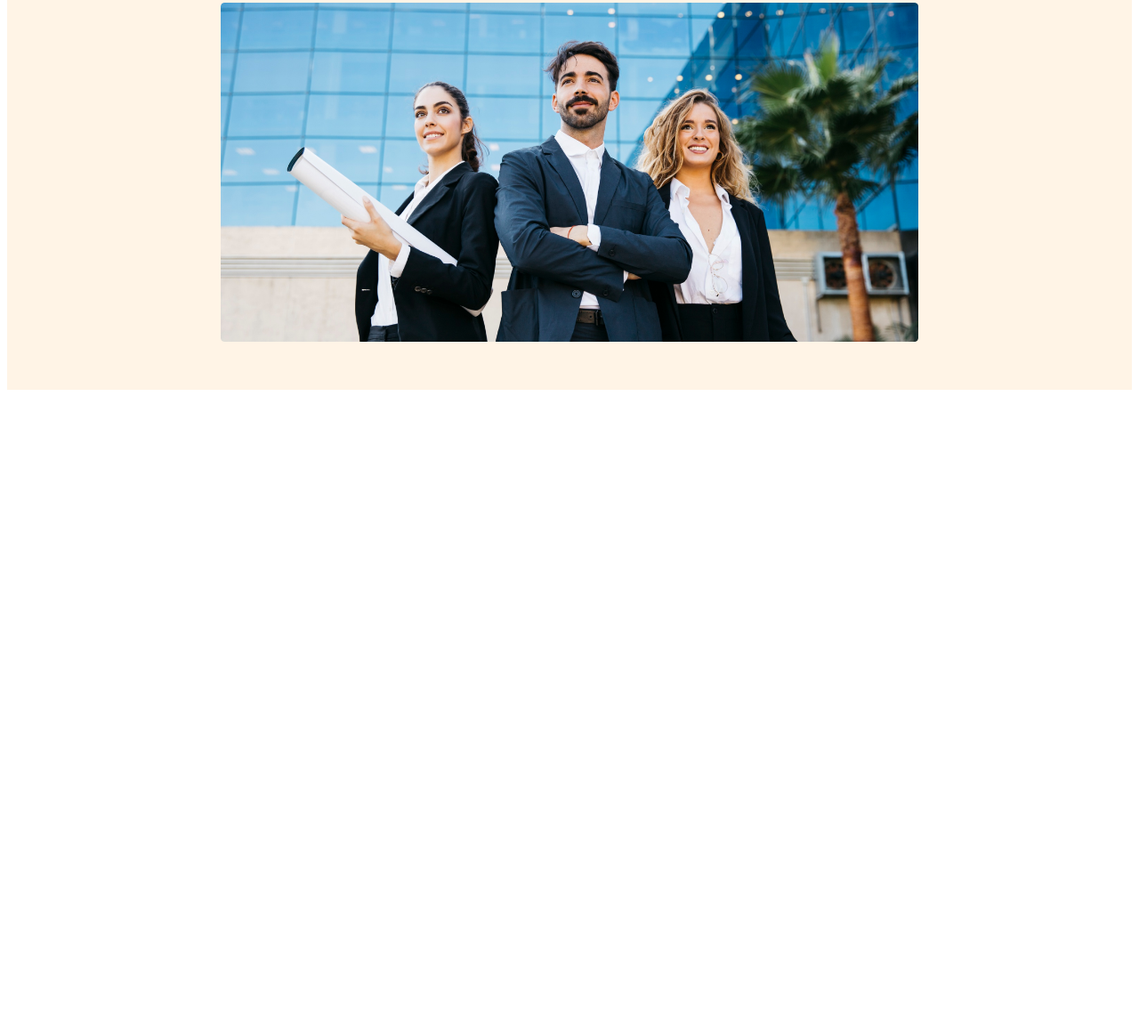
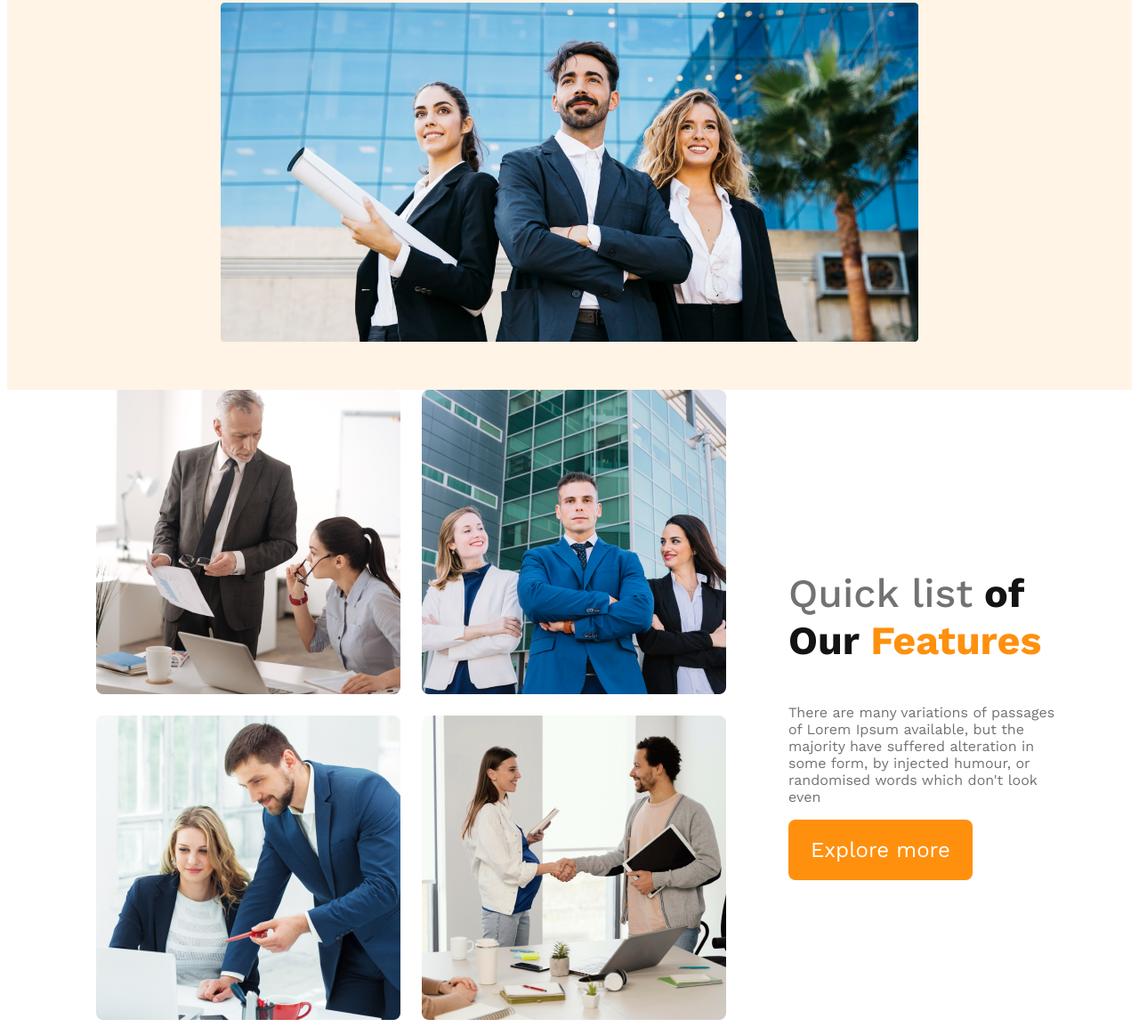
Before and after one commit to sohan704/g3-architects, a plain HTML site: page index.html in a window 1280 px wide. Shown: the part 565-1719 px from the top of the page at 89% size. Before the commit the page ends 1011 px from the top, so only its background shows below. Drawn offline with nearby package versions, Linux system fonts and the light colour scheme.

Commit message:
features content added

```diff
--- a/index.html
+++ b/index.html
@@ -7,6 +7,7 @@
   <link rel="stylesheet" href="styles/styles.css">
 </head>
 <body>
+  <!-- header starting -->
    <header>
        <nav >
         <h3 class="nav-title">
@@ -34,8 +35,22 @@
             <img src="images/banner.png" alt="">
        </div>
    </header>
+   <!-- header end -->
    <main>
-
+     <!-- features section start -->
+     <section class="teams-container">
+          <div class="teams-img-container">
+               <img src="images/team1.png" alt="">
+               <img src="images/team2.png" alt="">
+               <img src="images/team3.png" alt="">
+               <img src="images/team4.png" alt="">
+          </div>
+          <div class="teams-content">
+               <h3 class="teams-title"><span class="quick-list">Quick list</span> <span class="of-our">of Our</span> <span class="features">Features</span></h3>
+               <p class="team-description">There are many variations of passages of Lorem Ipsum available, but the majority have suffered alteration in some form, by injected humour, or randomised words which don't look even</p>
+               <button class="btn-primary">Explore more</button>
+          </div>
+     </section>
    </main>
    <footer>
 
--- a/styles/styles.css
+++ b/styles/styles.css
@@ -97,3 +97,49 @@ nav li a {
     flex-direction: column;
   }
 }
+
+
+/* main styles */
+main{
+  max-width: 1440px;
+  margin: 0 auto;
+}
+/* teams style */
+
+.teams-container{
+  display: flex;
+  align-items: center;
+}
+.teams-img-container{
+  display: grid;
+  grid-template-columns: repeat(2,1fr);
+  gap: 1.5rem;
+  padding-left: 100px;
+}
+.teams-content{
+  padding-right: 70px;
+  padding-left: 70px;
+}
+.teams-title{
+  font-size: 2.8rem;
+}
+
+.teams-title .quick-list{
+   color: #727272;
+   font-weight: 500;
+}
+
+.teams-title .of-our{
+  color: #131313;
+  font-weight: 700;
+}
+
+.teams-title .features{
+  color: #FF900E;
+  font-weight: 700;
+}
+
+.team-description{
+  color: #727272;
+  font-weight: 400;
+}
```
